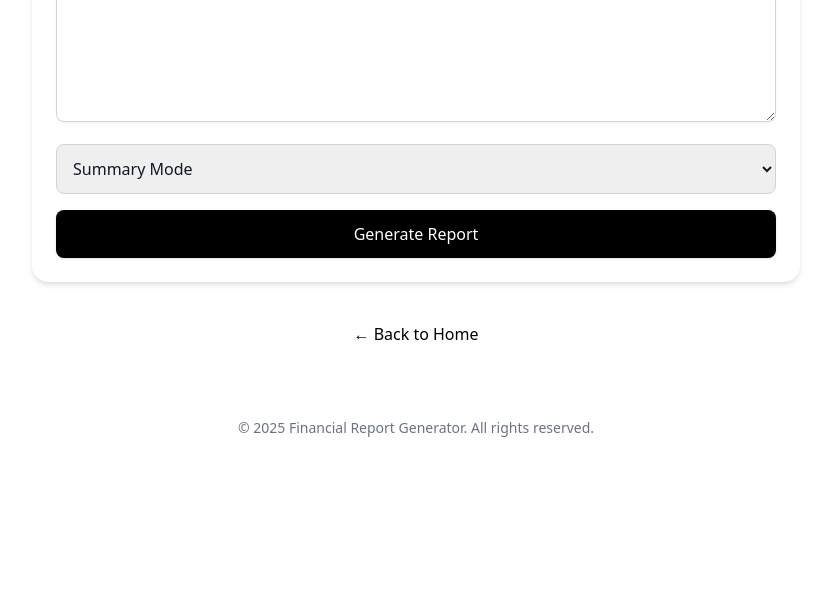
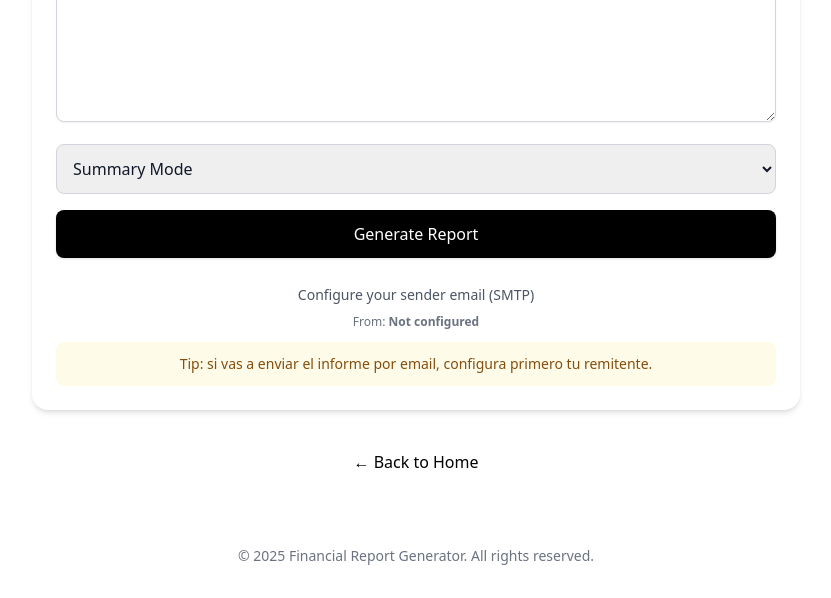
Before and after one commit to delavinaivan-bit/financial-saas, a Flask app: template templates/dashboard.html in a window 1280 px wide. Shown: the part 748-1346 px from the top of the page, without its empty margins (224-1055 px from the left). Before the commit the page ends 1185 px from the top, so only its background shows below. Run offline with Flask 3, Linux system fonts and the light colour scheme; the template is opened without the code that fills it, so the values that code supplies are empty; some libraries are stand-ins or nearby versions.

Commit message:
Update dashboard.html

```diff
--- a/templates/dashboard.html
+++ b/templates/dashboard.html
@@ -70,7 +70,25 @@
           Generate Report
         </button>
       </form>
-      <p id="loadingMessage" style="display:none; text-align:center; margin-top:10px; font-weight:bold;">Preparando...</p>
+
+      <p id="loadingMessage" style="display:none; text-align:center; margin-top:10px; font-weight:bold;">
+        Preparando...
+      </p>
+
+      <!-- Bloque SMTP -->
+      <div class="text-center mt-6">
+        <a href="/smtp_config" class="text-sm text-gray-600 hover:underline">
+          Configure your sender email (SMTP)
+        </a>
+        <p class="text-xs text-gray-500 mt-2">
+          From: <strong>{{ current_user.smtp_email or 'Not configured' }}</strong>
+        </p>
+        {% if not current_user.smtp_email %}
+          <div class="mt-3 p-3 rounded-lg bg-yellow-50 text-yellow-800 text-sm">
+            Tip: si vas a enviar el informe por email, configura primero tu remitente.
+          </div>
+        {% endif %}
+      </div>
     </div>
 
     <div class="text-center mt-10">
```
